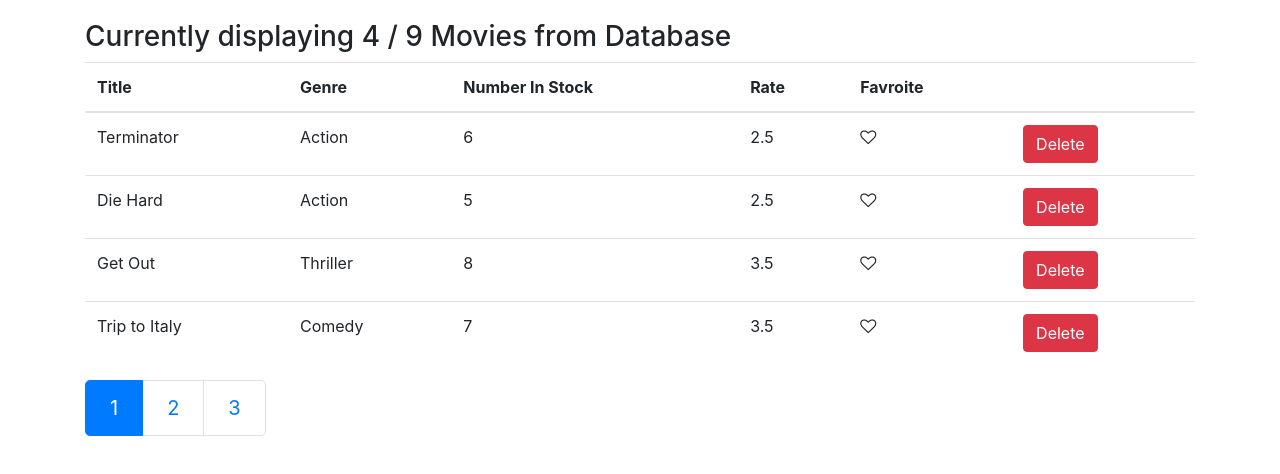
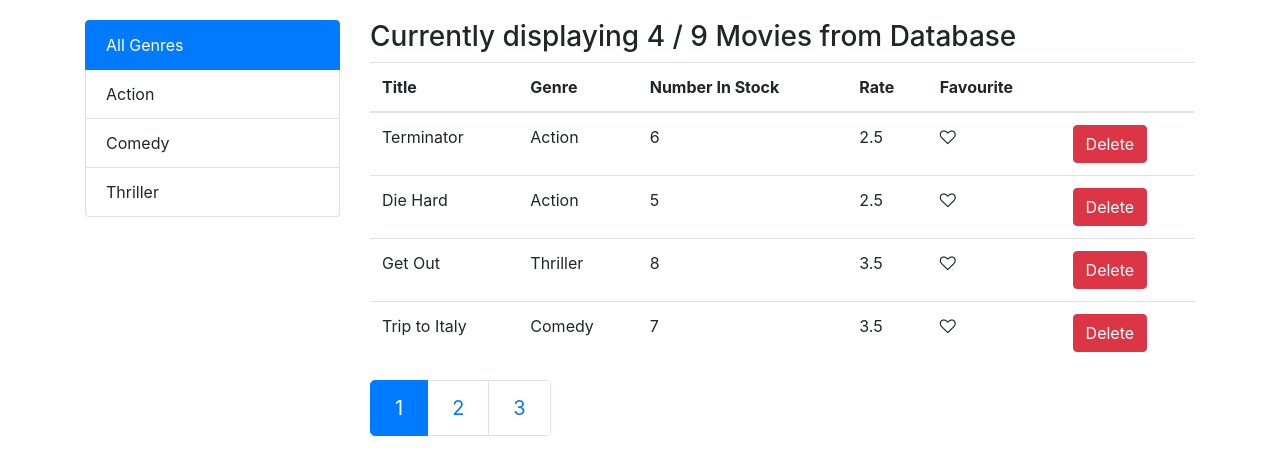
Before and after one commit to rmanoharprabhu/Vidlyreact, a React (Create React App) app: page /movie/1 in a window 1280 px wide. Shown: the top 474 px of the page. Built offline with nearby package versions, Linux system fonts and the light colour scheme.

Commit message:
Filter with Sort extraction, code refactor.

```diff
--- /dev/null
+++ b/src/common/listGroup.jsx
@@ -0,0 +1,37 @@
+import React from "react";
+
+const ListGroup = (props) => {
+  const {
+    items,
+    textProperty,
+    valueProperty,
+    selectedItem,
+    onItemSelect,
+  } = props;
+
+  return (
+    <ul className="list-group">
+      {items.map((item) => (
+        <li
+          style={{ cursor: "pointer" }}
+          className={
+            item === selectedItem
+              ? "list-group-item active"
+              : "list-group-item "
+          }
+          key={item[valueProperty]}
+          onClick={() => onItemSelect(item)}
+        >
+          {item[textProperty]}
+        </li>
+      ))}
+    </ul>
+  );
+};
+
+ListGroup.defaultProps = {
+  textProperty: "name",
+  valueProperty: "_id",
+};
+
+export default ListGroup;
--- a/src/common/pagination.jsx
+++ b/src/common/pagination.jsx
@@ -1,8 +1,9 @@
 import React from "react";
 import _ from "lodash";
+import PropTypes from "prop-types";
 
 const Pagination = (props) => {
-  const { pageSize, totalItems, currentPage } = props;
+  const { pageSize, totalItems, currentPage, onPageChange } = props;
   const pageCount = Math.ceil(totalItems / pageSize);
   console.log(currentPage);
   if (pageCount === 1) return null;
@@ -20,7 +21,7 @@ const Pagination = (props) => {
             <a
               className="page-link"
               href="/#"
-              onClick={() => props.onPageChange(page)}
+              onClick={() => onPageChange(page)}
             >
               {page}
             </a>
@@ -31,4 +32,11 @@ const Pagination = (props) => {
   );
 };
 
+Pagination.propTypes = {
+  pageSize: PropTypes.number.isRequired,
+  totalItems: PropTypes.number.isRequired,
+  currentPage: PropTypes.number.isRequired,
+  onPageChange: PropTypes.func.isRequired,
+};
+
 export default Pagination;
--- a/src/components/movie.jsx
+++ b/src/components/movie.jsx
@@ -1,19 +1,39 @@
 import React, { Component } from "react";
-import Like from "../common/like";
+import MovieTable from "./movieTable";
 import Pagination from "../common/pagination";
-import { ToastContainer, toast } from "react-toastify";
-import Tippy from "@tippyjs/react";
 import { getMovies } from "../services/fakeMovieService";
 import "bootstrap/dist/css/bootstrap.css";
 import "react-toastify/dist/ReactToastify.css";
 import { paginate } from "../utils/paginate";
+import ListGroup from "../common/listGroup";
+import { getGenres } from "../services/fakeGenreService";
+import { toast } from "react-toastify";
 
 class Movie extends Component {
   state = {
-    allMovies: getMovies(),
+    allMovies: [],
+    allGenres: [],
     favStatus: false,
     pageSize: 4,
     currentPage: 1,
+    selectedGener: "",
+  };
+
+  componentDidMount = () => {
+    // My way of implementation
+    // const defaultItem = { _id: 0, name: "All Genres" };
+    // const generes = getGenres();
+    // generes.splice(0, 0, defaultItem);
+
+    //The Other Way
+    const defaultItem = { _id: 0, name: "All Genres" };
+    const generes = [defaultItem, ...getGenres()];
+
+    this.setState({
+      allMovies: getMovies(),
+      allGenres: generes,
+      selectedGener: defaultItem,
+    });
   };
 
   handleFavStatus = (movie) => {
@@ -40,68 +60,62 @@ class Movie extends Component {
     toast.success("Deleted the movie " + movieTitle + " Sucessfully ");
   };
 
+  handleGeneChange = (gene) => {
+    //console.log(gene);
+    this.setState({ selectedGener: gene, currentPage: 1 });
+  };
+
   render() {
-    const { pageSize, currentPage, allMovies } = this.state;
-    const movies = paginate(allMovies, currentPage, pageSize);
+    const {
+      pageSize,
+      currentPage,
+      allMovies,
+      allGenres,
+      selectedGener,
+    } = this.state;
+
+    const filteredMovies =
+      selectedGener && selectedGener._id !== 0
+        ? allMovies.filter((s) => s.genre._id === selectedGener._id)
+        : allMovies;
+    //console.log(filteredMovies);
+
     //using object destrucring we are taking the length of the array.
-    const { length: count } = this.state.allMovies;
+    const movies = paginate(filteredMovies, currentPage, pageSize);
+    const { length: count } = filteredMovies;
 
     if (count === 0) {
       return <h1>No Movies Found in the Database</h1>;
     }
     return (
       <>
-        <div>
+        <div className="row">
+          <div className="col-3">
+            <ListGroup
+              onItemSelect={this.handleGeneChange}
+              selectedItem={selectedGener}
+              items={allGenres}
+            ></ListGroup>
+          </div>
+          <div className="col">
             <h3>
               Currently displaying{" "}
-            {pageSize * currentPage >= count ? count : pageSize * currentPage} /{" "}
-            {count} Movies from Database
+              {pageSize * currentPage >= count ? count : pageSize * currentPage}{" "}
+              / {count} Movies from Database
             </h3>
-          <table className="table table-hover">
-            <thead>
-              <tr>
-                <th>Title</th>
-                <th>Genre</th>
-                <th>Number In Stock</th>
-                <th>Rate</th>
-                <th>Favroite</th>
-                <th></th>
-              </tr>
-            </thead>
-            <tbody>
-              {movies.map((movie) => (
-                <tr key={movie._id}>
-                  <td>{movie.title}</td>
-                  <td>{movie.genre.name}</td>
-                  <td>{movie.numberInStock}</td>
-                  <td>{movie.dailyRentalRate}</td>
-                  <td>
-                    <Like
-                      liked={movie.liked}
-                      onClick={() => this.handleFavStatus(movie)}
-                    />
-                  </td>
-                  <td>
-                    <Tippy content={"Remove the movie"}>
-                      <button
-                        onClick={() => this.handleMovieDelete(movie)}
-                        className="btn btn-danger btm-sm"
-                      >
-                        Delete
-                      </button>
-                    </Tippy>
-                    <ToastContainer autoClose={1000} />
-                  </td>
-                </tr>
-              ))}
-            </tbody>
-          </table>
+
+            <MovieTable
+              movies={movies}
+              onLike={this.handleFavStatus}
+              onDelete={this.handleMovieDelete}
+            ></MovieTable>
             <Pagination
               totalItems={count}
               pageSize={pageSize}
               currentPage={currentPage}
               onPageChange={this.handlePageChange}
             />
+          </div>
         </div>
       </>
     );
--- /dev/null
+++ b/src/components/movieTable.jsx
@@ -0,0 +1,48 @@
+import React from "react";
+import { ToastContainer } from "react-toastify";
+import Tippy from "@tippyjs/react";
+import Like from "../common/like";
+
+const MovieTable = (props) => {
+  const { movies, onLike, onDelete } = props;
+  return (
+    <table className="table table-hover">
+      <thead>
+        <tr>
+          <th>Title</th>
+          <th>Genre</th>
+          <th>Number In Stock</th>
+          <th>Rate</th>
+          <th>Favourite</th>
+          <th></th>
+        </tr>
+      </thead>
+      <tbody>
+        {movies.map((movie) => (
+          <tr key={movie._id}>
+            <td>{movie.title}</td>
+            <td>{movie.genre.name}</td>
+            <td>{movie.numberInStock}</td>
+            <td>{movie.dailyRentalRate}</td>
+            <td>
+              <Like liked={movie.liked} onClick={() => onLike(movie)} />
+            </td>
+            <td>
+              <Tippy content={"Remove the movie"}>
+                <button
+                  onClick={() => onDelete(movie)}
+                  className="btn btn-danger btm-sm"
+                >
+                  Delete
+                </button>
+              </Tippy>
+              <ToastContainer autoClose={1000} />
+            </td>
+          </tr>
+        ))}
+      </tbody>
+    </table>
+  );
+};
+
+export default MovieTable;
```
Lines whose indentation alone changed are shown as unchanged.
